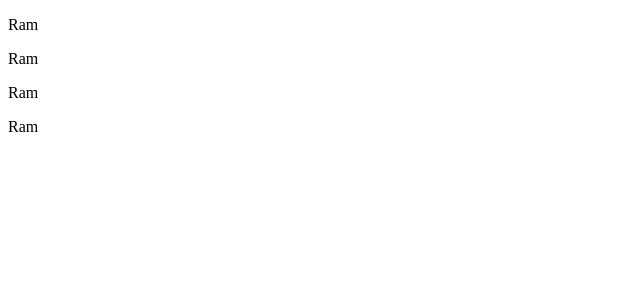
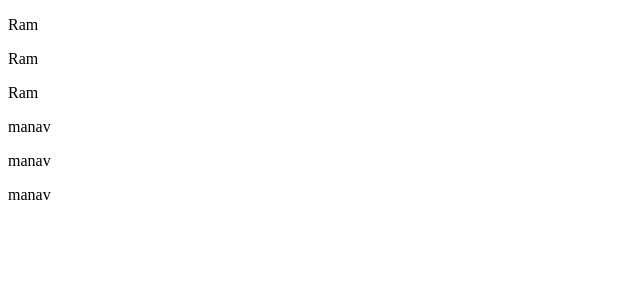
Before and after one commit to Rajan-kumar-2026/Practice-Git, an Angular app: page / in a window 1280 px wide. Shown: the top 300 px of the page, without its empty margins (0-640 px from the left). Built offline with nearby package versions, Linux system fonts and the light colour scheme.

Commit message:
add in app component.html

```diff
--- a/src/app/app.component.html
+++ b/src/app/app.component.html
@@ -1,5 +1,8 @@
 <div class="">
   <p>Ram</p>
   <p>Ram</p>
-  <p>Ram</p><p>Ram</p>
+  <p>Ram</p>
+  <p>manav</p>
+  <p>manav</p>
+  <p>manav</p>
 </div>
```
